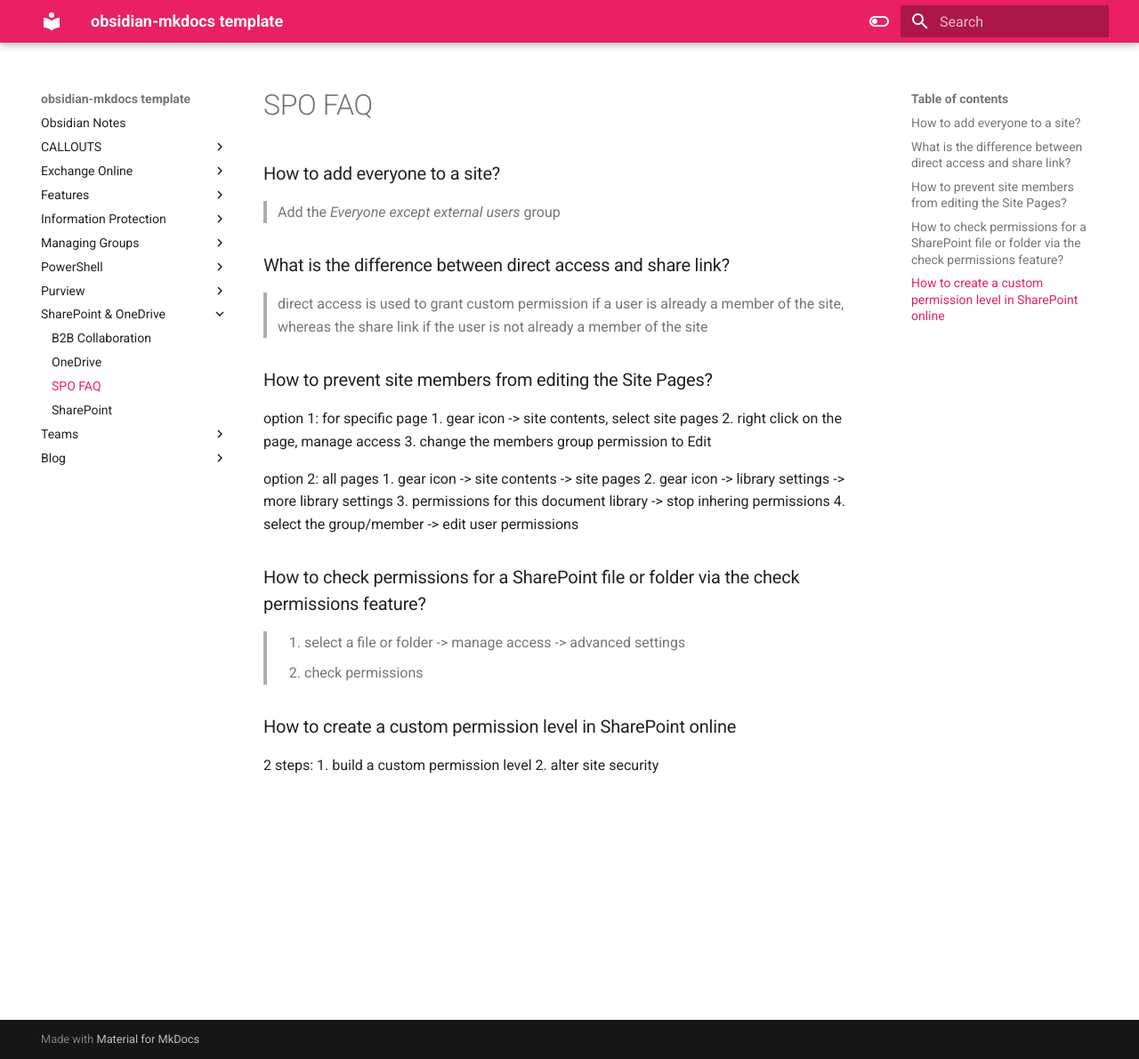
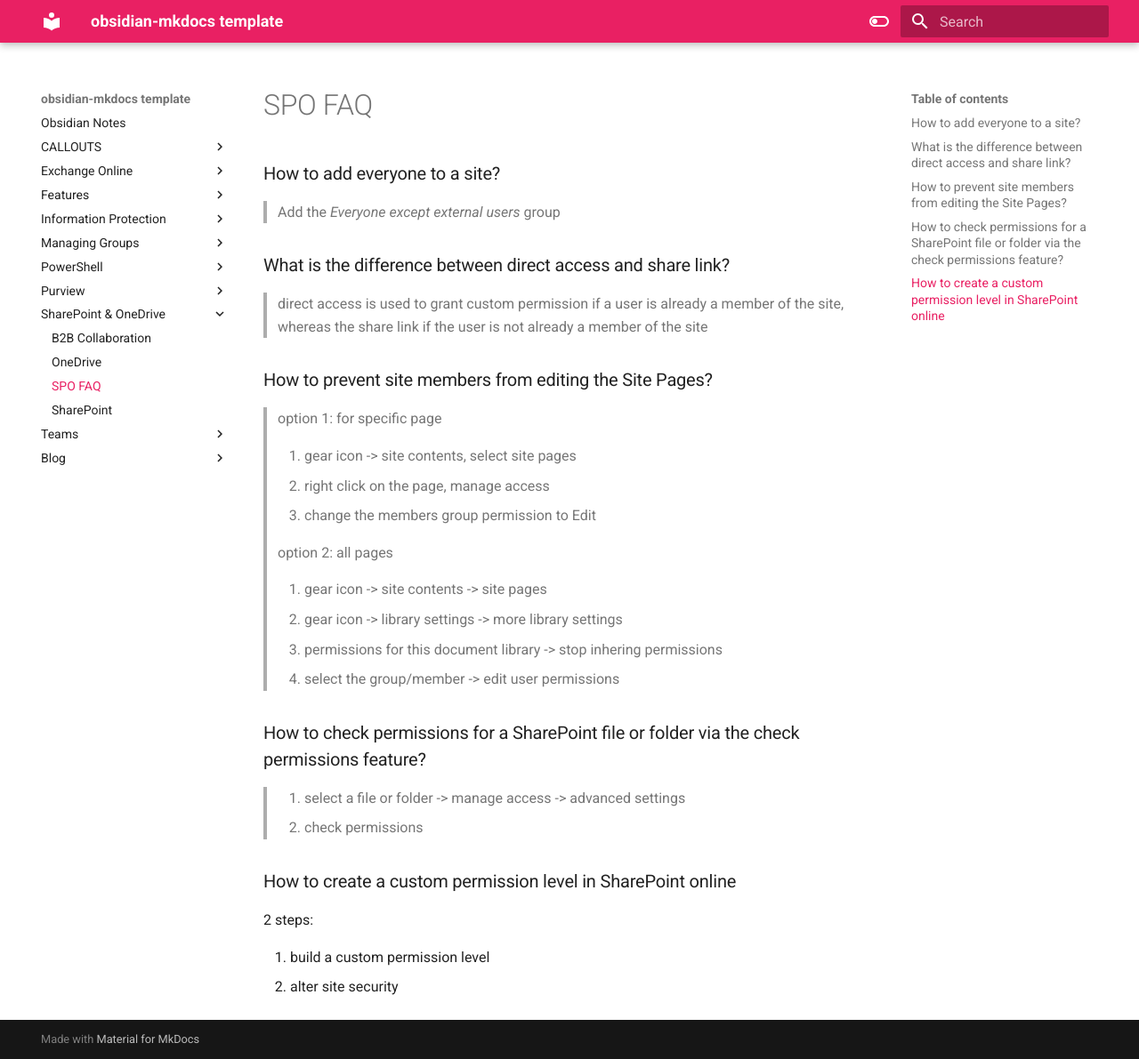
Before and after one commit to loujomer/toyee, an MkDocs documentation site: the page built from docs/SharePoint & OneDrive/SPO FAQ.md, in a window 1280 px wide and 1191 px high. Shown: the whole window at 89% size. Built offline with MkDocs 1.6.1 and Material for MkDocs 9.7.7, drawn with Linux system fonts in a browser that asks for light colours.

Commit message:
Update SPO FAQ.md

```diff
--- a/docs/SharePoint & OneDrive/SPO FAQ.md
+++ b/docs/SharePoint & OneDrive/SPO FAQ.md
@@ -7,20 +7,23 @@
 
 ### How to prevent site members from editing the Site Pages?
 
-option 1: for specific page
-1. gear icon -> site contents, select site pages
-2. right click on the page, manage access
-3. change the members group permission to Edit
-
-option 2: all pages
-1. gear icon -> site contents -> site pages
-2. gear icon -> library settings -> more library settings
-3. permissions for this document library -> stop inhering permissions
-4. select the group/member -> edit user permissions
+> option 1: for specific page
+>
+> 1. gear icon -> site contents, select site pages
+> 2. right click on the page, manage access
+> 3. change the members group permission to Edit
+>
+> option 2: all pages
+>
+> 1. gear icon -> site contents -> site pages
+> 2. gear icon -> library settings -> more library settings
+> 3. permissions for this document library -> stop inhering permissions
+> 4. select the group/member -> edit user permissions
 
 
 
 ### How to check permissions for a SharePoint file or folder via the check permissions feature?
+
 >1. select a file or folder -> manage access -> advanced settings
 >2. check permissions
 
@@ -29,5 +32,6 @@
 ### How to create a custom permission level in SharePoint online
 
 2 steps:
+
 1. build a custom permission level
 2. alter site security
```
